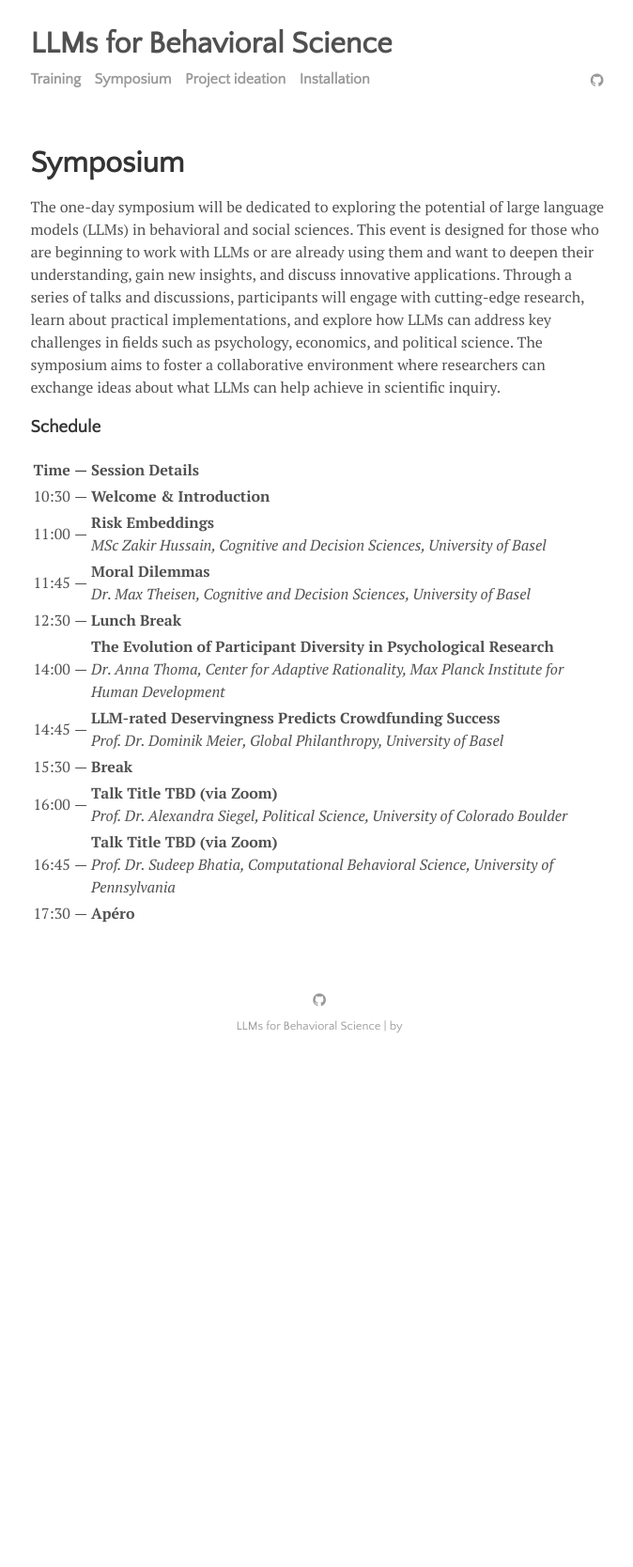
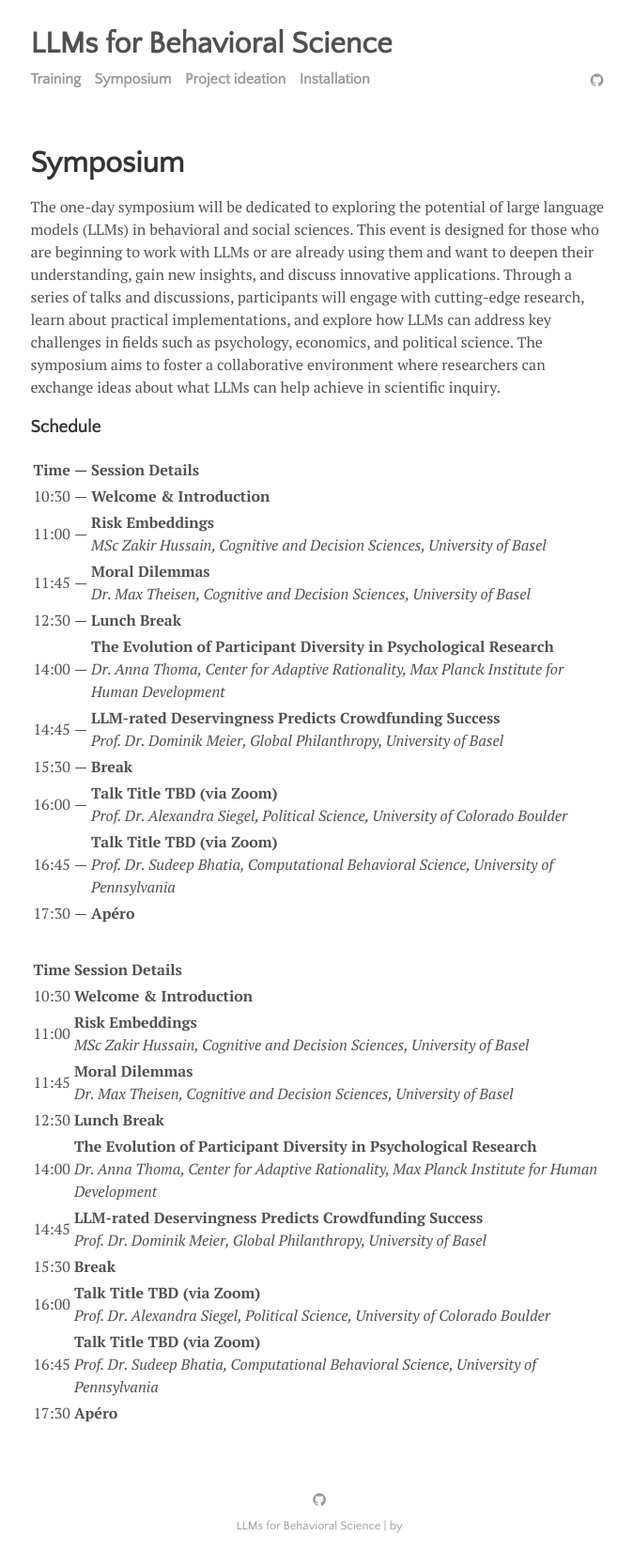
Before and after one commit to cdsbasel/LLM4BeSci_2025Unibas, a Jekyll site: the page built from menu/symposium.md, in a window 1280 px wide. Shown: the whole page at 94% size, without its empty margins (300-974 px from the left). Built offline with Jekyll 4.4.1, drawn with Linux system fonts in a browser that asks for light colours; before the commit the page ends 1136 px from its top, so only the background shows below that.

Commit message:
Update symposium.md

```diff
--- a/menu/symposium.md
+++ b/menu/symposium.md
@@ -20,3 +20,18 @@ The one-day symposium will be dedicated to exploring the potential of large lang
 | 16:00 |---| **Talk Title TBD (via Zoom)**                                     <br> *Prof. Dr. Alexandra Siegel, Political Science, University of Colorado Boulder* |
 | 16:45 |---| **Talk Title TBD (via Zoom)**                                     <br> *Prof. Dr. Sudeep Bhatia, Computational Behavioral Science, University of Pennsylvania* |
 | 17:30 |---| **Apéro**                                              |
+
+
+
+| Time   | Session Details                                                                                                                   |
+|--------|-----------------------------------------------------------------------------------------------------------------------------------|
+| 10:30  | **Welcome & Introduction**                                                                                                       |
+| 11:00  | **Risk Embeddings**                                                                                                               <br>*MSc Zakir Hussain, Cognitive and Decision Sciences, University of Basel*                   |
+| 11:45  | **Moral Dilemmas**                                                                                                                <br>*Dr. Max Theisen, Cognitive and Decision Sciences, University of Basel*                     |
+| 12:30  | **Lunch Break**                                                                                                                  |
+| 14:00  | **The Evolution of Participant Diversity in Psychological Research**                                                              <br>*Dr. Anna Thoma, Center for Adaptive Rationality, Max Planck Institute for Human Development* |
+| 14:45  | **LLM-rated Deservingness Predicts Crowdfunding Success**                                                                         <br>*Prof. Dr. Dominik Meier, Global Philanthropy, University of Basel*                           |
+| 15:30  | **Break**                                                                                                                        |
+| 16:00  | **Talk Title TBD (via Zoom)**                                                                                                     <br>*Prof. Dr. Alexandra Siegel, Political Science, University of Colorado Boulder*              |
+| 16:45  | **Talk Title TBD (via Zoom)**                                                                                                     <br>*Prof. Dr. Sudeep Bhatia, Computational Behavioral Science, University of Pennsylvania*       |
+| 17:30  | **Apéro**                                                                                                                        |
```
